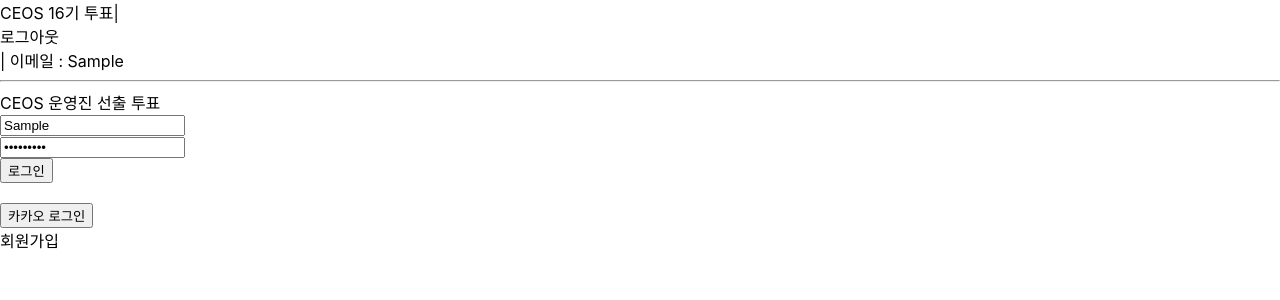
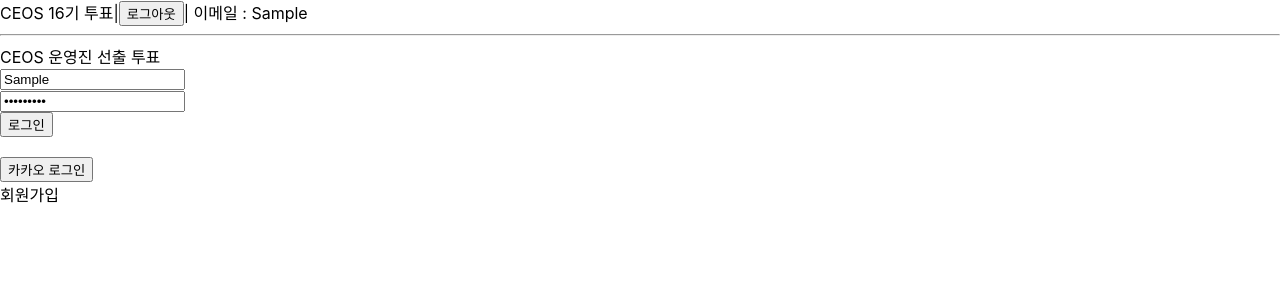
Before and after one commit to heeeesoo/react-vote-16th, a Next.js app: page /login in a window 1280 px wide. Both pictures are taken after typing "Sample", "Sample123" into the empty fields and a click on the button "로그인". Shown: the top 300 px of the page. Built offline with nearby package versions, Linux system fonts and the light colour scheme; no server answers.

Commit message:
feat : logout redux 추가

```diff
--- a/src/components/layout/layout.tsx
+++ b/src/components/layout/layout.tsx
@@ -3,7 +3,7 @@ import { useRouter } from "next/router";
 import Link from "next/link";
 
 // redux test 부분
-import { login, selectUser } from "../../../src/features/user/userSlice";
+import { login, logout, selectUser } from "../../../src/features/user/userSlice";
 import { useSelector, useDispatch } from "react-redux";
 // redux test 부분
 
@@ -19,6 +19,10 @@ export default function Layout({children} : LayoutProps){
     const user = useSelector(selectUser);
     // redux test 부분
 
+    const handleClick = () => {
+        dispatch(logout());
+    }
+
     return (
         <>
             <Link
@@ -28,9 +32,9 @@ export default function Layout({children} : LayoutProps){
             |
             {
                 user.isLogged ?
-                <div>
+                <button onClick={handleClick}>
                     로그아웃
-                </div>
+                </button>
                 :
                     router.pathname === "/" &&
                 <Link
--- a/src/features/user/userSlice.tsx
+++ b/src/features/user/userSlice.tsx
@@ -14,6 +14,11 @@ const userSlice = createSlice({
             state.isLogged = true;
             state.useremail = action.payload.useremail;
             state.password = action.payload.password;
+        },
+        logout:(state)=>{
+            state.isLogged = false;
+            state.useremail = '';
+            state.password = '';
         }
     }
 })
@@ -22,4 +27,4 @@ export const selectUser = (state : AppState) => state.user;
 
 export default userSlice;
 
-export const {login} = userSlice.actions;
+export const {login ,logout} = userSlice.actions;
```
